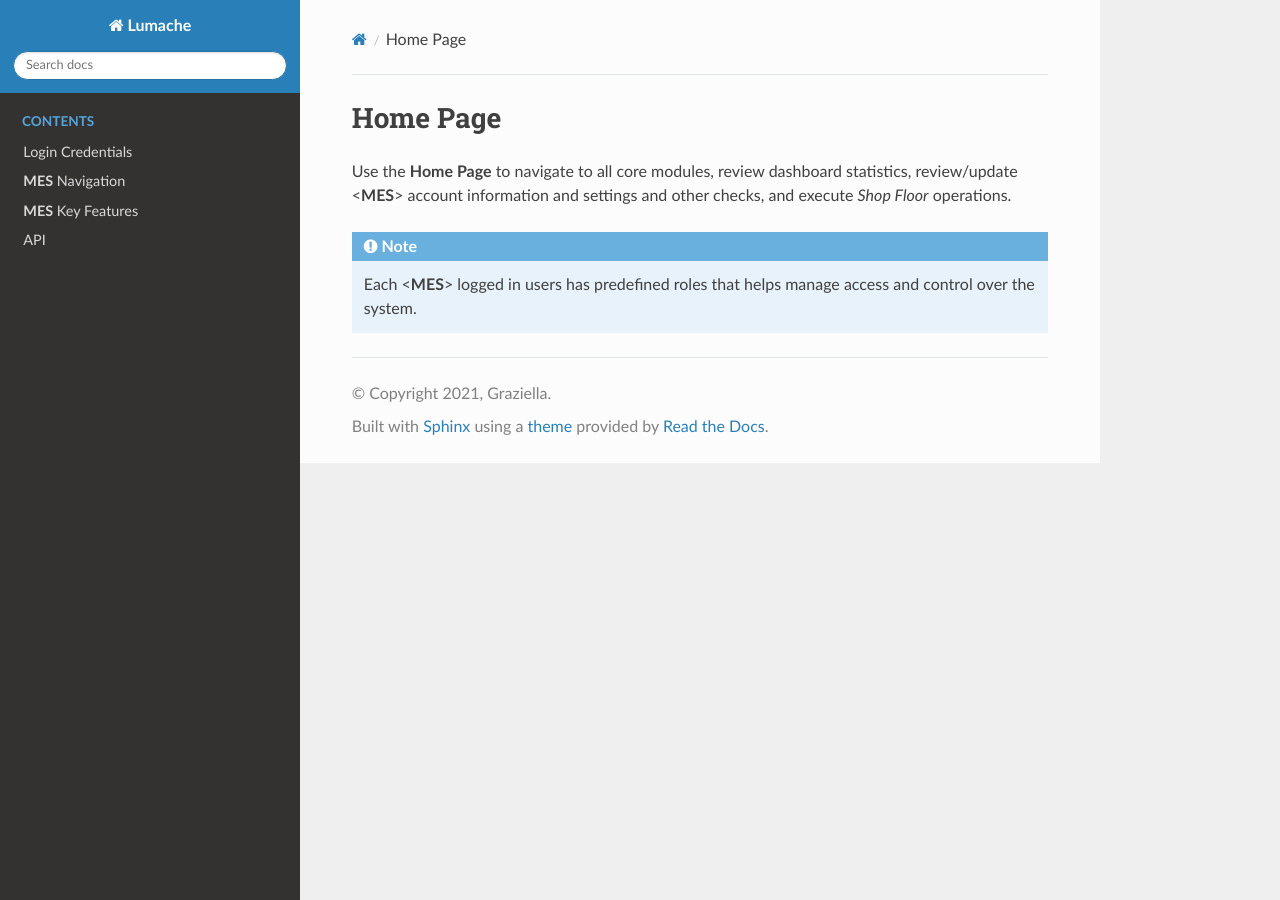
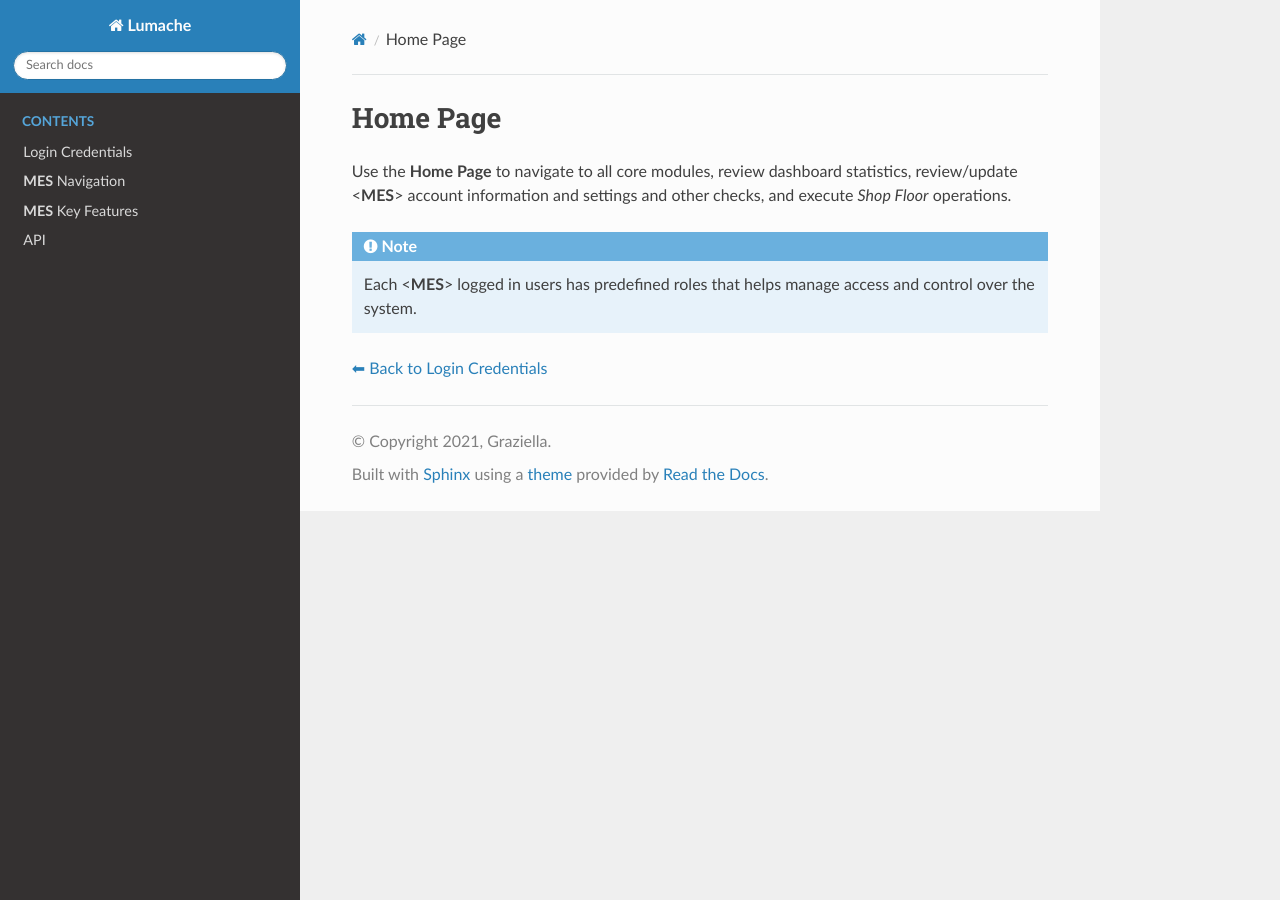
Before and after one commit to ghadiben0/-rtd-tutorial-ghadi2, a Sphinx documentation site: the page built from docs/source/home.rst, in a window 1280 px wide. Built offline with Sphinx 7.4.7 and the Read the Docs theme 3.1.0, drawn with Linux system fonts in a browser that asks for light colours.

Commit message:
Update home.rst

```diff
--- a/docs/source/home.rst
+++ b/docs/source/home.rst
@@ -6,3 +6,5 @@ Use the **Home Page** to navigate to all core modules,  review dashboard statist
 .. note::
 
    Each <**MES**> logged in users has predefined roles that helps manage access and control over the system.
+
+:ref:`⬅ Back to Login Credentials <usage>`
```
